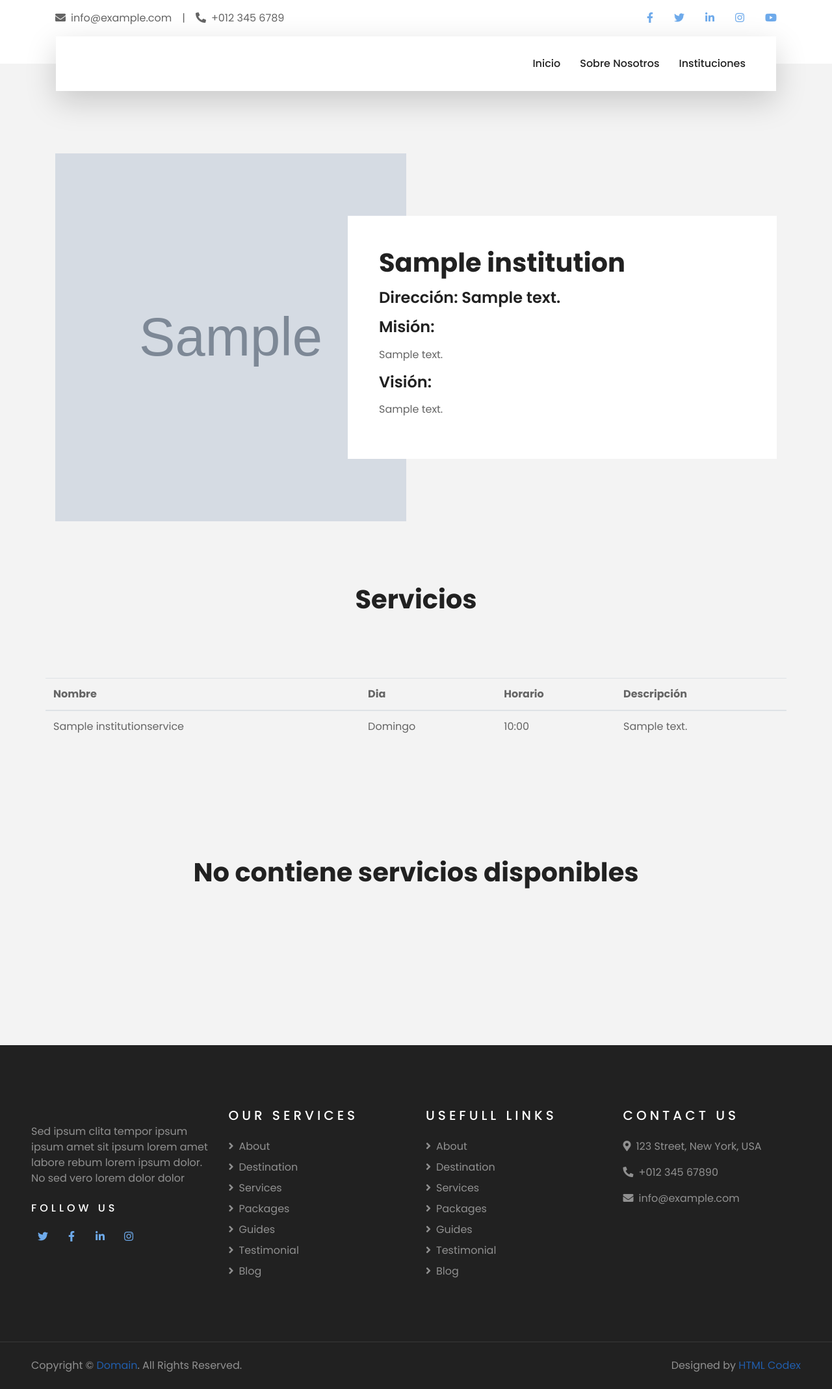
After one commit to davidpadron960/institution-dev, a Django app: page /appinstitution/institution/1/ in a window 1280 px wide. The commit adds this page. Shown: the whole page at 65% size. Run offline with Django 5.2, Linux system fonts and the light colour scheme; tables that the repository leaves empty hold one stand-in row (values such as "Sample post"); grey boxes marked "Sample" are stand-in pictures; some libraries are stand-ins or nearby versions.

Commit message:
Adding Templates of institutions

```diff
--- a/apps/institutions/urls.py
+++ b/apps/institutions/urls.py
@@ -0,0 +1,7 @@
+from django.urls import path
+from apps.institutions.views.views import institution_list,institution_detail
+
+urlpatterns = [
+    path('institution/',institution_list,name='institution_list'),
+    path('institution/<int:pk>/',institution_detail,name='institution_detail_view'),
+]
--- a/apps/institutions/views/views.py
+++ b/apps/institutions/views/views.py
@@ -9,7 +9,7 @@ def institution_list(request):
         'institution' : institution,
     }
 
-    return render(request,'institution_list.html',context)
+    return render(request,'institution_list_view.html',context)
 
 def institution_detail(request,pk):
     institution = Institution.objects.filter(
@@ -24,4 +24,4 @@ def institution_detail(request,pk):
         'services':services,
     }
 
-    return render(request,'institution_detail.html',context)
+    return render(request,'institution_detail_view.html',context)
--- a/institution/templates/base.html
+++ b/institution/templates/base.html
@@ -76,9 +76,9 @@
                 </button>
                 <div class="collapse navbar-collapse justify-content-between px-3" id="navbarCollapse">
                     <div class="navbar-nav ml-auto py-0">
-                        <a href="" class="nav-item nav-link ">Inicio</a>
-                        <a href="" class="nav-item nav-link ">Sobre Nosotros</a>
-                        <a href="" class="nav-item nav-link ">Instituciones</a>
+                        <a href="{% url 'home_page' %}" class="nav-item nav-link ">Inicio</a>
+                        <a href="{% url 'about_us_page' %}" class="nav-item nav-link ">Sobre Nosotros</a>
+                        <a href="{% url 'institution_list' %}" class="nav-item nav-link ">Instituciones</a>
 
                         </div>
 
--- /dev/null
+++ b/institution/templates/institution_detail_view.html
@@ -0,0 +1,141 @@
+{% extends 'base.html' %}
+
+{% block contend %}
+<!-- About Start -->
+
+{% if institution %}
+    <div class="container-fluid py-5">
+        <div class="container pt-5">
+            <div class="row">
+                <div class="col-lg-6" style="min-height: 500px;">
+                    <div class="position-relative h-100">
+                        <img class="position-absolute w-100 h-100" src="{{institution.image.url}}" style="object-fit: cover;">
+                    </div>
+                </div>
+                <div class="col-lg-6 pt-5 pb-lg-5">
+                    <div class="about-text bg-white p-4 p-lg-5 my-lg-5">
+                        <h1 class="mb-3"> {{institution.name}}</h1>
+                        <h4 class="mb-3"> Dirección: {{institution.address}}</h4>
+                        <h4 class="mb-3">Misión:</h4>
+                        <p>{{institution.mision}}</p>
+                        <h4 class="mb-3">Visión:</h4>
+                        <p>{{institution.vision}}</p>
+                    </div>
+                </div>
+            </div>
+        </div>
+
+        {% if services %}
+            <div class="container-fluid py-5">
+                <div class="container pt-5 pb-3">
+                    <div class="text-center mb-3 pb-3">
+                        <h1>Servicios</h1>
+                    </div>
+                    <div class="row">
+                        <table class="table table-hover" style="margin-top: 5%; padding: 5px;">
+                        <thead>
+                            <tr>
+                            <th scope="col">Nombre</th>
+                            <th scope="col">Dia</th>
+                            <th scope="col">Horario</th>
+                            <th scope="col">Descripción</th>
+
+                            </tr>
+                        </thead>
+                            <tbody>
+
+
+                                    {% for service in services %}
+                                    <tr>
+                                        <td>{{ service.name }}</td>
+                                        {% if service.init_day_of_week == service.end_day_of_week %}
+                                            <td>{{ service.init_day_of_week }}</td>
+                                        {% else %}
+                                            <td>{{ service.init_day_of_week }} a {{ service.end_day_of_week }}</td>
+                                        {% endif  %}
+                                        {% if service.in_time == service.out_time %}
+                                            <td>{{ service.in_time }}</td>
+                                        {% else %}
+                                            <td>{{ service.in_time }}-{{ service.out_time }}</td>
+                                        {% endif  %}
+                                        <td>{{ service.description }}</td>
+                                    </tr>
+                                    {% endfor %}
+
+
+                            </tbody>
+                        </table>
+                    </div>
+                </div>
+            </div>
+
+            {% else %}
+            <div class="container-fluid py-5">
+                <div class="container pt-5 pb-3">
+                    <div class="text-center mb-3 pb-3">
+                        <h1>No contiene servicios disponibles</h1>
+                    </div>
+
+                </div>
+            </div>
+
+            {% endif  %}
+
+            {% if list_products %}
+            <div class="container-fluid py-5">
+                <div class="container pt-5 pb-3">
+                    {% for category in list_products  %}
+                        {% if category.products %}
+                            <div class="row">
+                                <h3 class="text-primary">{{category.category}}</h3>
+                                <table class="table table-hover" style=" padding: 5px;">
+                                <thead>
+                                    <tr>
+                                        <th scope="col">Nombre</th>
+                                        <th scope="col">Precio</th>
+                                    </tr>
+                                </thead>
+                                    <tbody>
+
+
+                                            {% for product in category.products %}
+                                            <tr>
+                                                <td>{{ product.name }}</td>
+
+                                                <td>{{ product.cost }} CUP</td>
+                                            </tr>
+                                            {% endfor %}
+
+
+                                    </tbody>
+                                </table>
+                            </div>
+
+                        {% endif %}
+
+                    {% endfor %}
+
+
+                </div>
+            </div>
+
+            {% else %}
+            <div class="container-fluid py-5">
+                <div class="container pt-5 pb-3">
+                    <div class="text-center mb-3 pb-3">
+                        <h1>No contiene servicios disponibles</h1>
+                    </div>
+
+                </div>
+            </div>
+
+            {% endif  %}
+
+
+    </div>
+{% endif %}
+
+
+    <!-- About End -->
+
+{% endblock %}
--- a/institution/urls.py
+++ b/institution/urls.py
@@ -18,10 +18,13 @@ from django.contrib import admin
 from django.urls import path,include
 from institution.views.home import home_page
 from institution.views.about_us_views import about_us_page
+from django.conf import settings
+from django.conf.urls.static import static
 
 urlpatterns = [
     path('admin/', admin.site.urls),
     path('',home_page,name='home_page'),
     path('about_us/',about_us_page,name='about_us_page'),
+    path('appinstitution/',include('apps.institutions.urls'))
 
-]
+] + static(settings.MEDIA_URL, document_root=settings.MEDIA_ROOT)
```
Also changed, not shown: institution/templates/institution_list_view.html (added, +26 -0 lines), institution/static/css/style.css.
